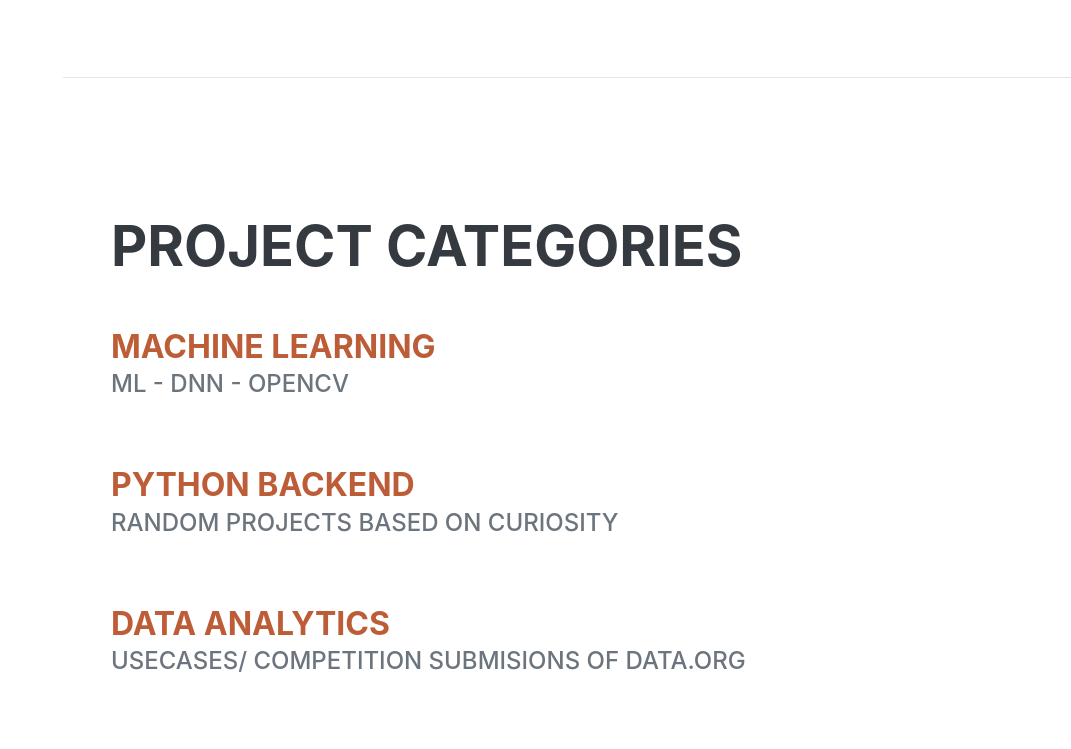
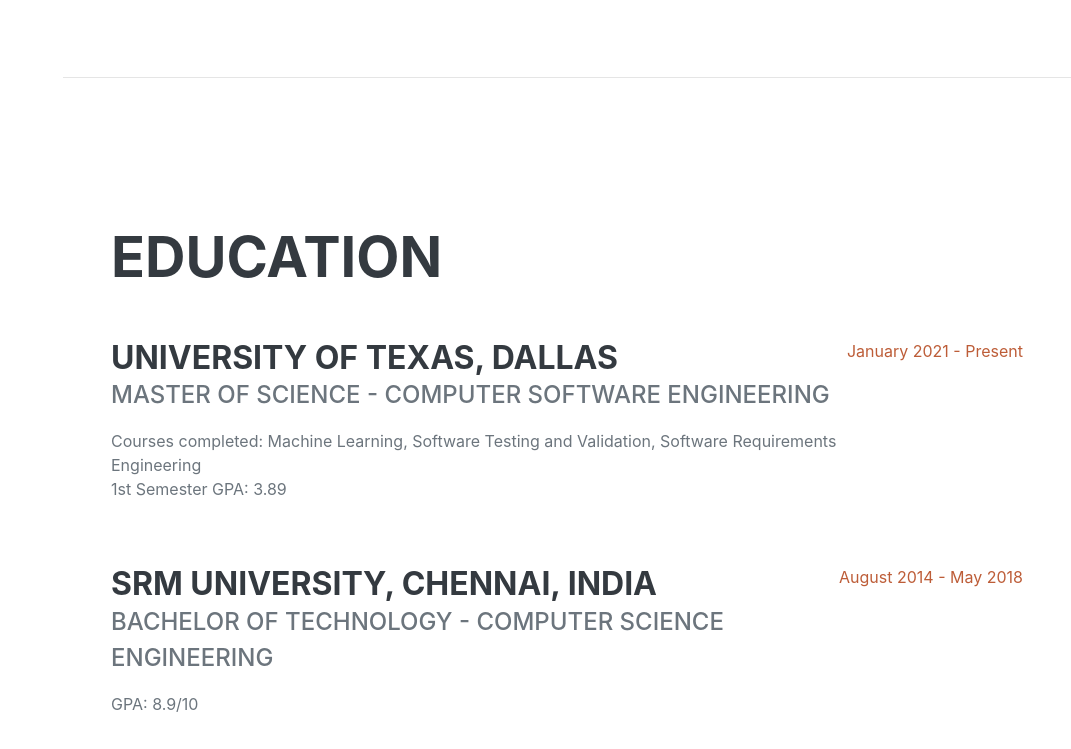
Before and after one commit to KoushikGrandhi/KoushikGrandhi.github.io, a plain HTML site: page index.html in a window 1280 px wide. Shown: the part 1833-2582 px from the top of the page, without its empty margins (209-1280 px from the left). Drawn offline with nearby package versions, Linux system fonts and the light colour scheme; a web font is replaced by a local one.

Commit message:
Update index.html

```diff
--- a/index.html
+++ b/index.html
@@ -25,12 +25,15 @@
                 <ul class="navbar-nav">
                     <li class="nav-item"><a class="nav-link js-scroll-trigger" href="#about">About</a></li>
                     <li class="nav-item"><a class="nav-link js-scroll-trigger" href="#experience"> Experience </a></li>
+                    <li class="nav-item"><a class="nav-link js-scroll-trigger" href="#education"> Education </a></li>
+
+
+                    <li class="nav-item"><a class="nav-link js-scroll-trigger" href="#projects">My Projects</a></li>
                     <li class="nav-item"><a class="nav-link js-scroll-trigger" href="https://www.notion.so/Bagging-Ensemble-methods-8c07da7dcc184d668184e2ee2eba4cb5">My Writings</a></li>
-                    <li class="nav-item"><a class="nav-link js-scroll-trigger" href="#projects">My Projects</a></li>
-                    <!-- <li class="nav-item"><a class="nav-link js-scroll-trigger" href="#education">Education</a></li>
-                    <li class="nav-item"><a class="nav-link js-scroll-trigger" href="#skills">Skills</a></li>
+                    <!-- <li class="nav-item"><a class="nav-link js-scroll-trigger" href="#education">Education</a></li>-->
+                    <!-- <li class="nav-item"><a class="nav-link js-scroll-trigger" href="#skills">Skills</a></li> -->
                     <li class="nav-item"><a class="nav-link js-scroll-trigger" href="#interests">Interests</a></li>
-                    <li class="nav-item"><a class="nav-link js-scroll-trigger" href="#awards">Awards</a></li> -->
+                    <!-- <li class="nav-item"><a class="nav-link js-scroll-trigger" href="#awards">Awards</a></li>  -->
                 </ul>
             </div>
         </nav>
@@ -104,6 +107,30 @@
                 </div>
             </section>
             <hr class="m-0" />
+            <!-- Education  -->
+            <section class="resume-section" id="education">
+                <div class="resume-section-content">
+                    <h2 class="mb-5">Education</h2>
+                    <div class="d-flex flex-column flex-md-row justify-content-between mb-5">
+                        <div class="flex-grow-1">
+                            <h3 class="mb-0">University of Texas, Dallas</h3>
+                            <div class="subheading mb-3">Master of Science - Computer Software Engineering</div>
+                            <div>Courses completed: Machine Learning, Software Testing and Validation, Software Requirements Engineering</div>
+                            <p>1st Semester GPA: 3.89</p>
+                        </div>
+                        <div class="flex-shrink-0"><span class="text-primary">January 2021 - Present</span></div>
+                    </div>
+                    <div class="d-flex flex-column flex-md-row justify-content-between">
+                        <div class="flex-grow-1">
+                            <h3 class="mb-0">SRM University, Chennai, India</h3>
+                            <div class="subheading mb-3">Bachelor of Technology - Computer Science Engineering</div>
+                            <p>GPA: 8.9/10 </p>
+                        </div>
+                        <div class="flex-shrink-0"><span class="text-primary">August 2014 - May 2018</span></div>
+                    </div>
+                </div>
+            </section>
+            <hr class="m-0" />
             <!-- Projects -->
              <section class="resume-section" id="projects">
                 <div class="resume-section-content">
@@ -138,31 +165,9 @@
             </section>
             <hr class="m-0" />
 
-            <!--
-            <section class="resume-section" id="education">
-                <div class="resume-section-content">
-                    <h2 class="mb-5">Education</h2>
-                    <div class="d-flex flex-column flex-md-row justify-content-between mb-5">
-                        <div class="flex-grow-1">
-                            <h3 class="mb-0">University of Colorado Boulder</h3>
-                            <div class="subheading mb-3">Bachelor of Science</div>
-                            <div>Computer Science - Web Development Track</div>
-                            <p>GPA: 3.23</p>
-                        </div>
-                        <div class="flex-shrink-0"><span class="text-primary">August 2006 - May 2010</span></div>
-                    </div>
-                    <div class="d-flex flex-column flex-md-row justify-content-between">
-                        <div class="flex-grow-1">
-                            <h3 class="mb-0">James Buchanan High School</h3>
-                            <div class="subheading mb-3">Technology Magnet Program</div>
-                            <p>GPA: 3.56</p>
-                        </div>
-                        <div class="flex-shrink-0"><span class="text-primary">August 2002 - May 2006</span></div>
-                    </div>
-                </div>
-            </section>
-            <hr class="m-0" />
 
+
+  <!--
             <section class="resume-section" id="skills">
                 <div class="resume-section-content">
                     <h2 class="mb-5">Skills</h2>
@@ -203,16 +208,19 @@
                 </div>
             </section>
             <hr class="m-0" />
-
+            -->
             <section class="resume-section" id="interests">
                 <div class="resume-section-content">
                     <h2 class="mb-5">Interests</h2>
-                    <p>Apart from being a web developer, I enjoy most of my time being outdoors. In the winter, I am an avid skier and novice ice climber. During the warmer months here in Colorado, I enjoy mountain biking, free climbing, and kayaking.</p>
-                    <p class="mb-0">When forced indoors, I follow a number of sci-fi and fantasy genre movies and television shows, I am an aspiring chef, and I spend a large amount of my free time exploring the latest technology advancements in the front-end web development world.</p>
+                    <p>Apart from being an engineer, I enjoy photography (More Pixels!) lately I amuse myself by
+                        reading about technical developments related image resolution.</p>
+                    <p class="mb-0">I watch a number of sci-fi and fantasy genre movies and other time I read lots of blogs and books!</p>
+                    <p class="mb-0"><a href = "https://photos.app.goo.gl/MouDncVb48CGMBk49">Click here to view the photos that I like the most. </a> </p>
+                       <p> <a href = "https://www.instagram.com/a_nomad_capturer/">Follow my Instagram handle for more! </a></p>
                 </div>
             </section>
             <hr class="m-0" />
-
+            <!--
             <section class="resume-section" id="awards">
                 <div class="resume-section-content">
                     <h2 class="mb-5">Awards & Certifications</h2>
@@ -257,8 +265,9 @@
                         </li>
                     </ul>
                 </div>
-            </section> -->
+            </section>
         </div>
+         -->
         <!-- Bootstrap core JS-->
         <script src="https://cdnjs.cloudflare.com/ajax/libs/jquery/3.5.1/jquery.min.js"></script>
         <script src="https://cdn.jsdelivr.net/npm/bootstrap@4.5.3/dist/js/bootstrap.bundle.min.js"></script>
```
